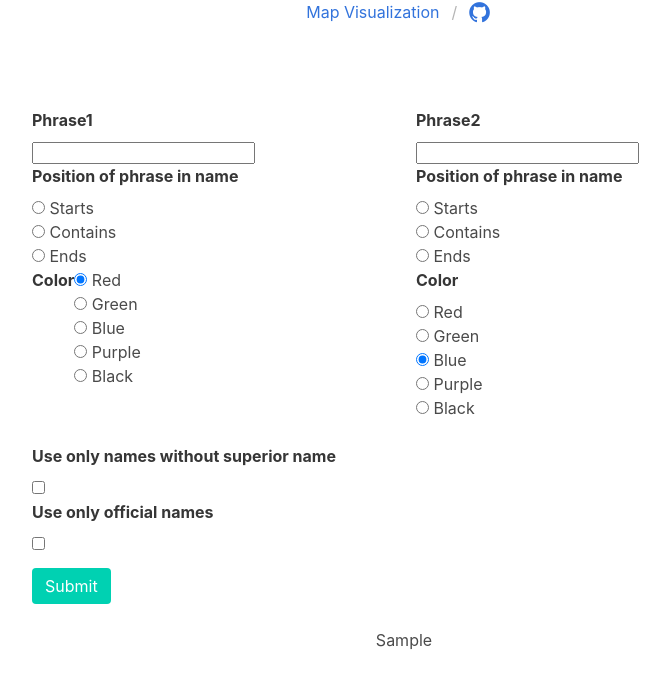
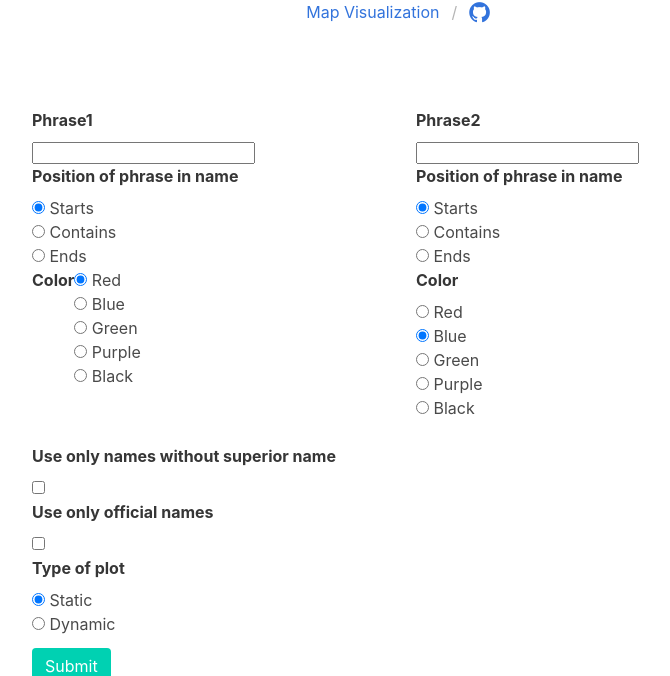
Before and after one commit to KosAqH/Cities-Visualization, a Flask app: template app/app/templates/index.html in a window 1280 px wide. Shown: the top 676 px of the page, without its empty margins (236-906 px from the left). Run offline with Flask 3, Linux system fonts and the light colour scheme; the template is opened without the code that fills it: values that come from a table or form of the project are taken from there, most other values are stand-ins (such as "Sample title", 1, 10 or a date in 2020); parts of the project's set-up code (start-up, migrations or seed data) failed here and were passed over; some libraries are stand-ins or nearby versions.

Commit message:
Add default values to form, add radio button for choosing type of plot

```diff
--- a/app/app/forms.py
+++ b/app/app/forms.py
@@ -10,26 +10,35 @@ class MapInput(Form):
     positioning1 = RadioField(
         label = "Position of phrase in name",
         choices = ["Starts", "Contains", "Ends"],
-        validators=[DataRequired()]
+        validators=[DataRequired()],
+        default = "Starts"
     )
     positioning2 = RadioField(
         label = "Position of phrase in name",
         choices = ["Starts", "Contains", "Ends"],
-        validators=[DataRequired()]
+        validators=[DataRequired()],
+        default = "Starts"
     )
 
     color1 = RadioField(
         label = "Color",
-        choices=["Red", "Green", "Blue", "Purple", "Black"],
+        choices=["Red", "Blue", "Green", "Purple", "Black"],
         default = "Red",
         validators=[DataRequired()]
     )
     color2 = RadioField(
         label = "Color",
-        choices=["Red", "Green", "Blue", "Purple", "Black"],
+        choices=["Red", "Blue", "Green", "Purple", "Black"],
         default = "Blue",
         validators=[DataRequired()]
     )
 
     only_indepedent = BooleanField(label="Use only names without superior name" )
     only_official = BooleanField(label="Use only official names")
+
+    type_plot = RadioField(
+        label = "Type of plot",
+        choices=["Static", "Dynamic"],
+        default = "Static",
+        validators=[DataRequired()]
+    )
--- a/app/app/templates/index.html
+++ b/app/app/templates/index.html
@@ -35,6 +35,7 @@
             <div class="field">
                 {{ wrap_label(form.only_indepedent) }}
                 {{ wrap_label(form.only_official) }}
+                {{ wrap_label(form.type_plot)}}
             </div>
 
             <div class="control">
```
